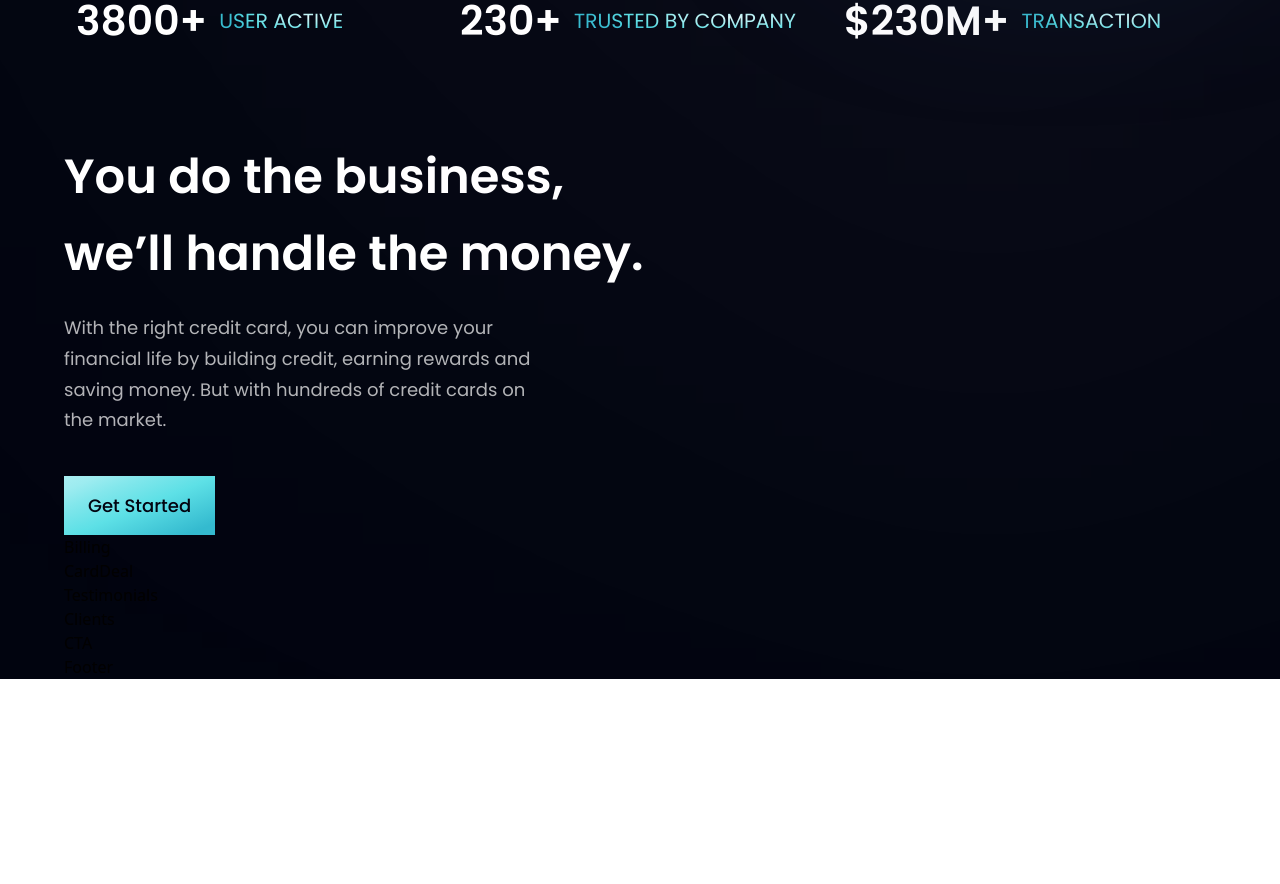
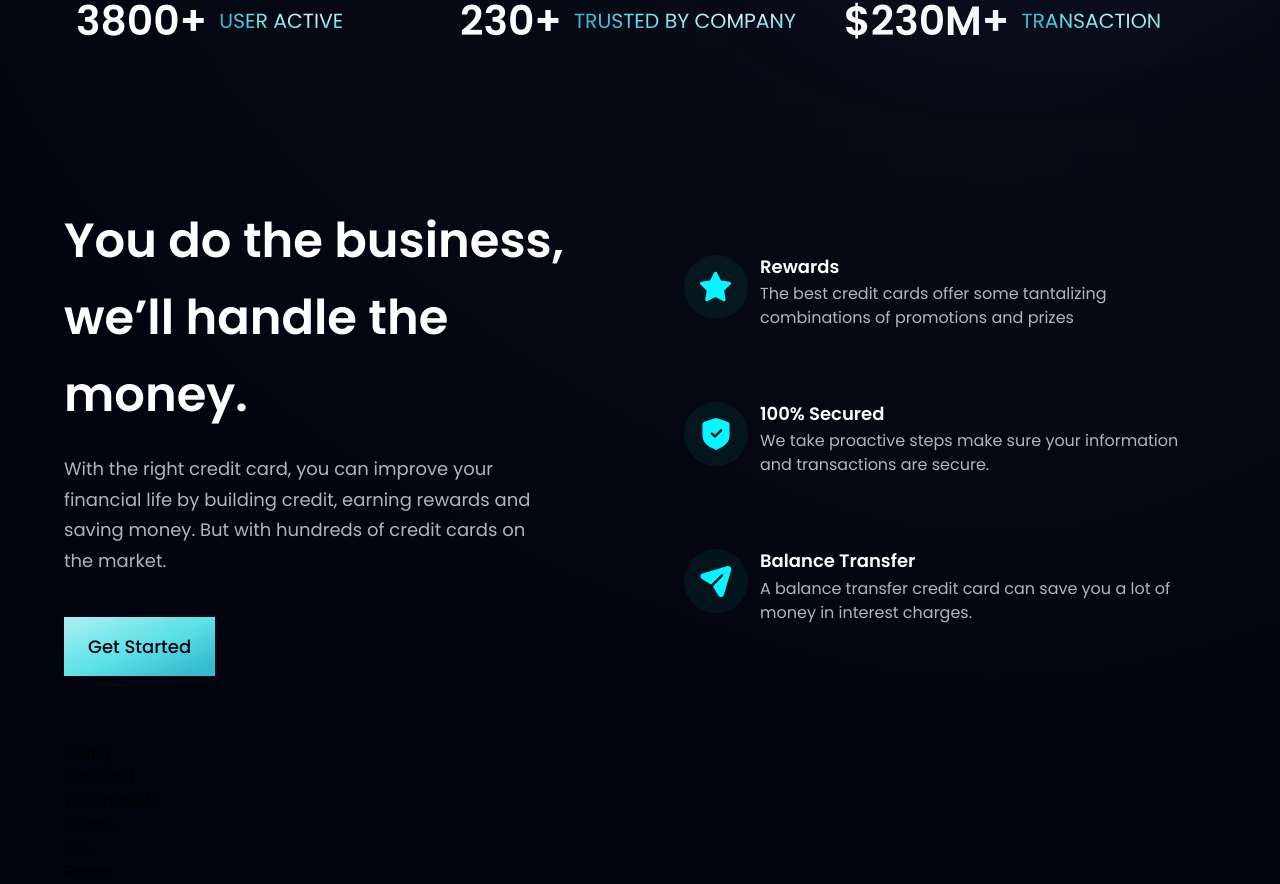
Before and after one commit to nahyan007/bank_modern_app, a React (Vite) app: page / in a window 1280 px wide. Shown: the part 806-1690 px from the top of the page. Before the commit the page ends 1485 px from the top, so only its background shows below. Built offline with nearby package versions, Linux system fonts and the light colour scheme.

Commit message:
bussines

```diff
--- a/src/components/Business.jsx
+++ b/src/components/Business.jsx
@@ -1,25 +1,51 @@
+import { features } from "../constants";
 import styles, { layout } from "../style";
-import { features } from "../constants";
 import Button from "./Button";
 
-const Business = () => {
-  return (
-    <section id="features" className={` ${layout.sectionInfo} `}>
+const FeatureCard = ({ icon, title, content, index }) => (
+  <div
+    className={`flex flex-row p-6 rounded-[20px] ${
+      index !== features.length - 1 ? "mb-6" : "mb-0"
+    } feature-card`}
+  >
+    <div
+      className={`w-[64px] h-[64px] rounded-full ${styles.flexCenter} bg-dimBlue`}
+    >
+      <img src={icon} alt="star" className="w-[50%] h-[50%] object-contain" />
+    </div>
+    <div className="flex-1 flex flex-col ml-3">
+      <h4 className="font-poppins font-semibold text-white text-[18px] leading-[23.4px] mb-1">
+        {title}
+      </h4>
+      <p className="font-poppins font-normal text-dimWhite text-[16px] leading-[24px]">
+        {content}
+      </p>
+    </div>
+  </div>
+);
+
+const Business = () => (
+  <section id="features" className={layout.section}>
     <div className={layout.sectionInfo}>
       <h2 className={styles.heading2}>
-          You do the business, <br className="sm:block hidden" /> we’ll handle
-          the money.
+        You do the business, <br className="sm:block hidden" /> we’ll handle the
+        money.
       </h2>
       <p className={`${styles.paragraph} max-w-[470px] mt-5`}>
         With the right credit card, you can improve your financial life by
-          building credit, earning rewards and saving money. But with hundreds
-          of credit cards on the market.
+        building credit, earning rewards and saving money. But with hundreds of
+        credit cards on the market.
       </p>
 
       <Button styles={`mt-10`} />
     </div>
+
+    <div className={`${layout.sectionImg} flex-col`}>
+      {features.map((feature, index) => (
+        <FeatureCard key={feature.id} {...feature} index={index} />
+      ))}
+    </div>
   </section>
 );
-};
 
 export default Business;
```
Lines whose indentation alone changed are shown as unchanged.
